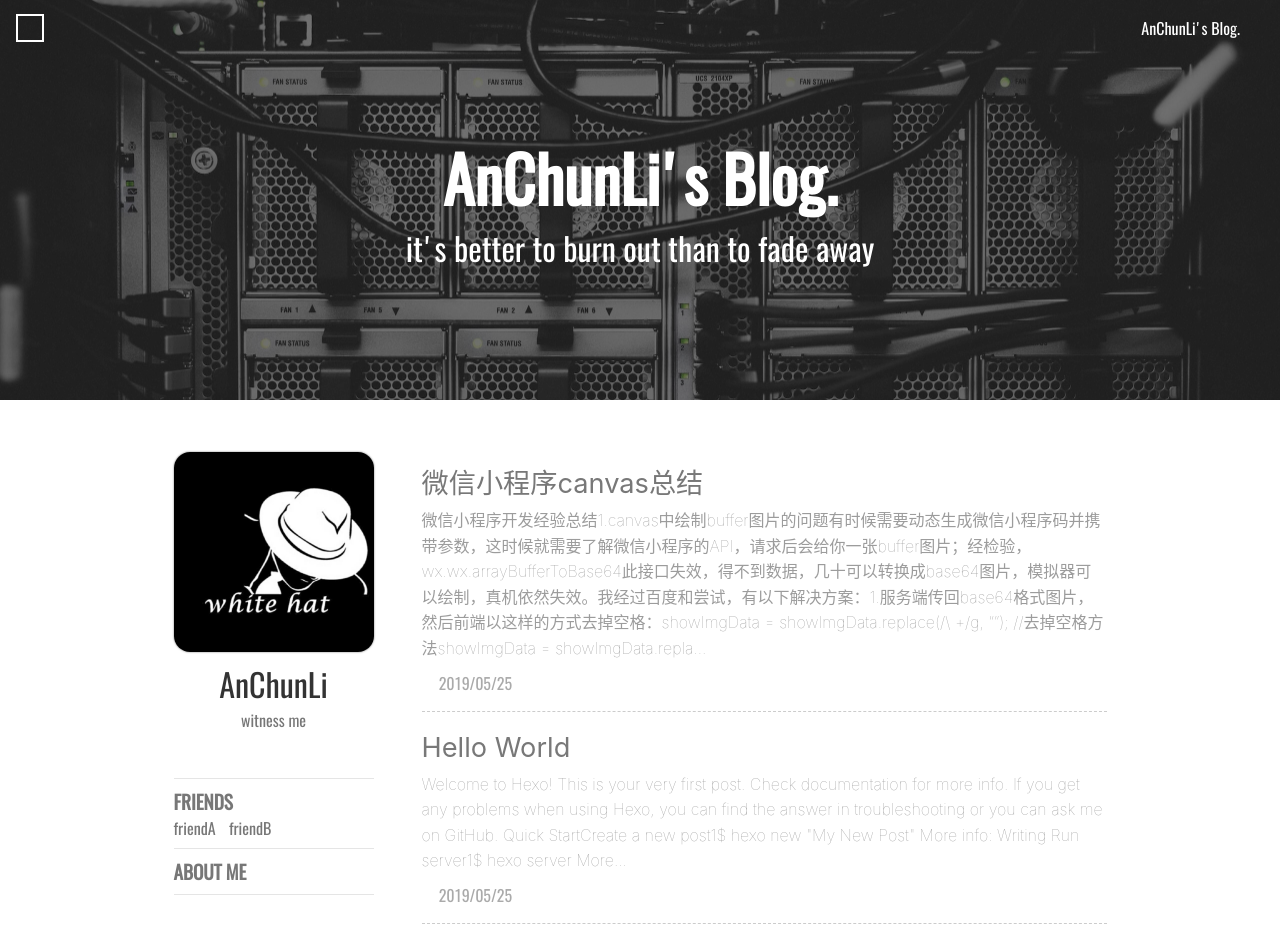
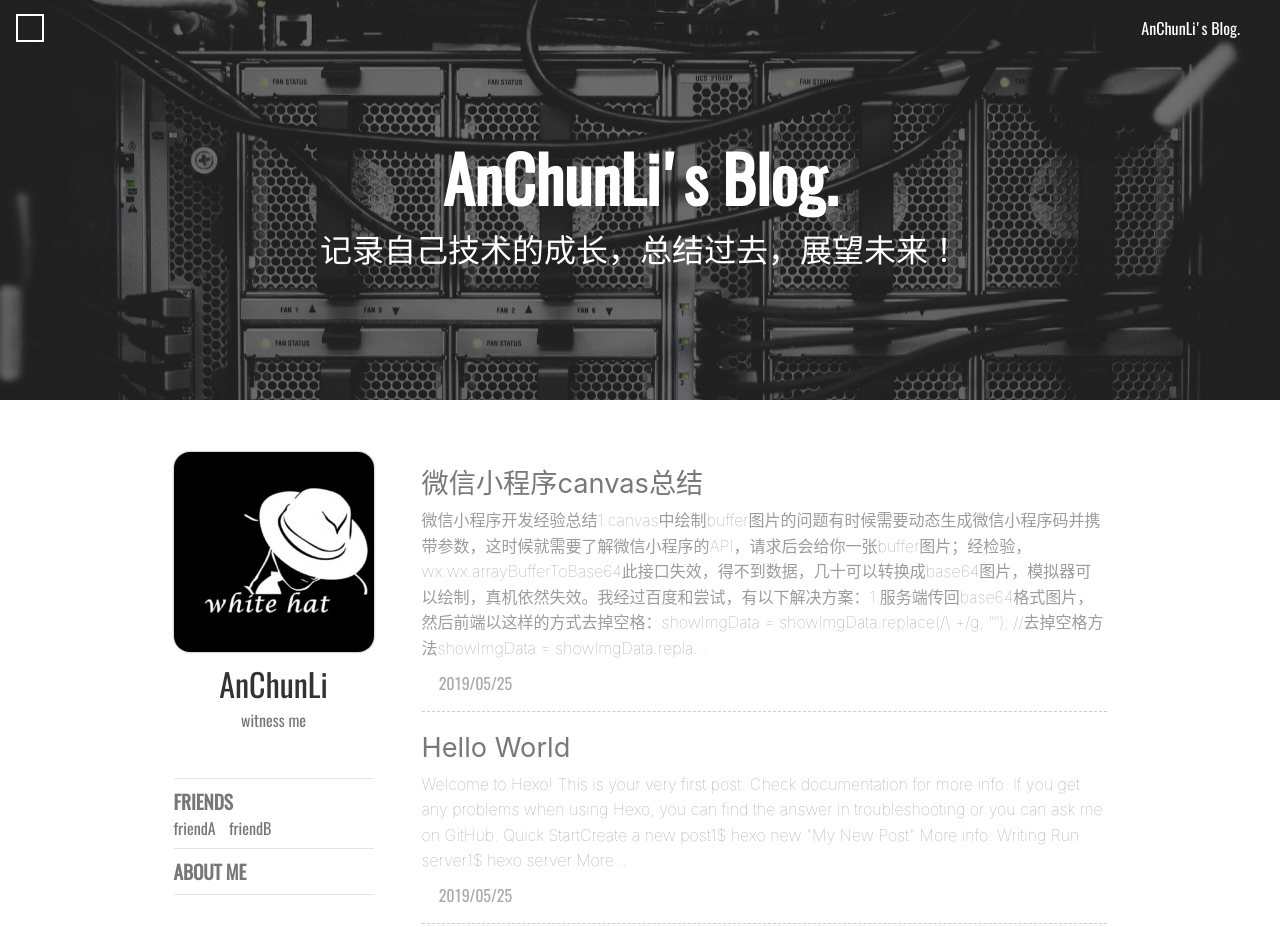
Before and after one commit to AnChunLi/AnChunLi.github.io, a plain HTML site: page index.html in a window 1280 px wide. Shown: the top 927 px of the page. Drawn offline with nearby package versions, Linux system fonts and the light colour scheme; some packages are replaced by stand-ins of ours; no server answers; a script that the page names is missing; a web font is replaced by a local one.

Commit message:
Site updated: 2019-05-25 16:04:30

```diff
--- a/index.html
+++ b/index.html
@@ -245,7 +245,7 @@ height:50vh;
             <!-- 主页副标题  -->
 
 
-                it's better to burn out than to fade away
+                记录自己技术的成长，总结过去，展望未来！
 
             <!-- 文章页  -->
 
```
